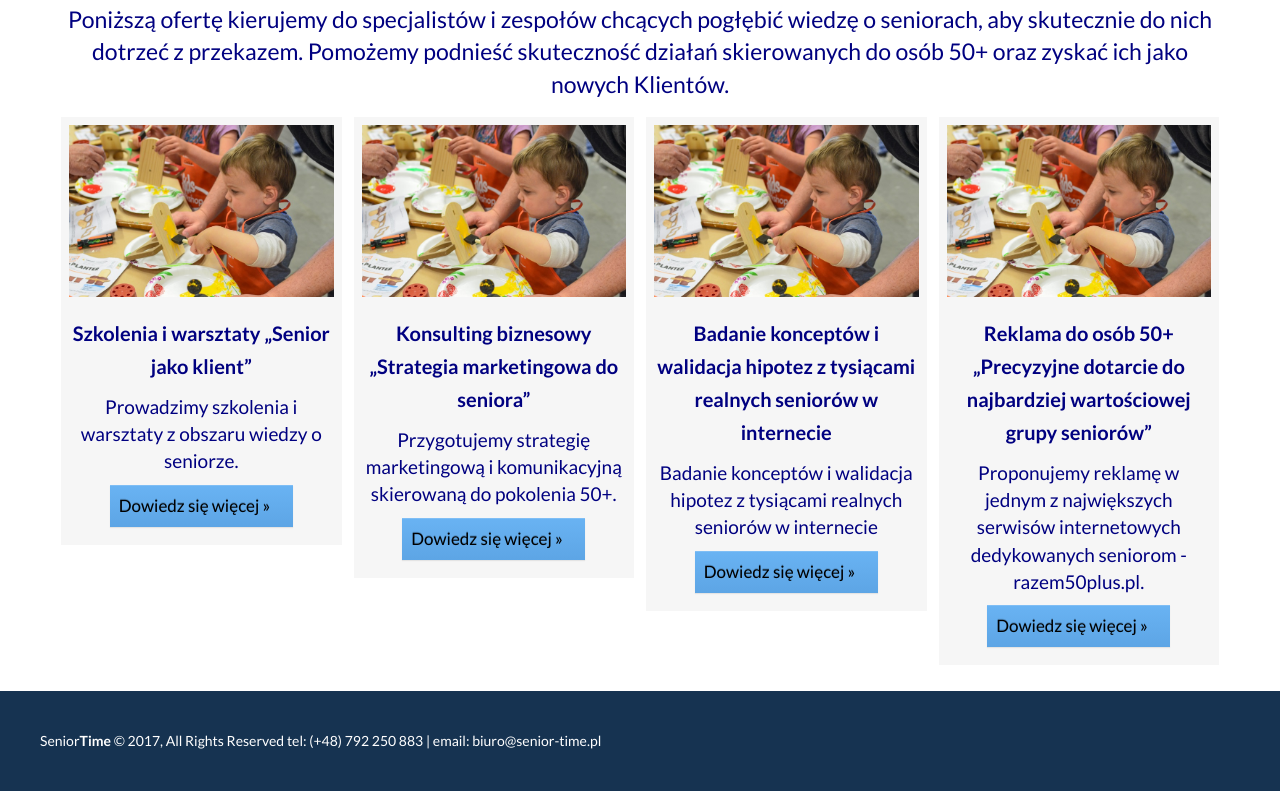
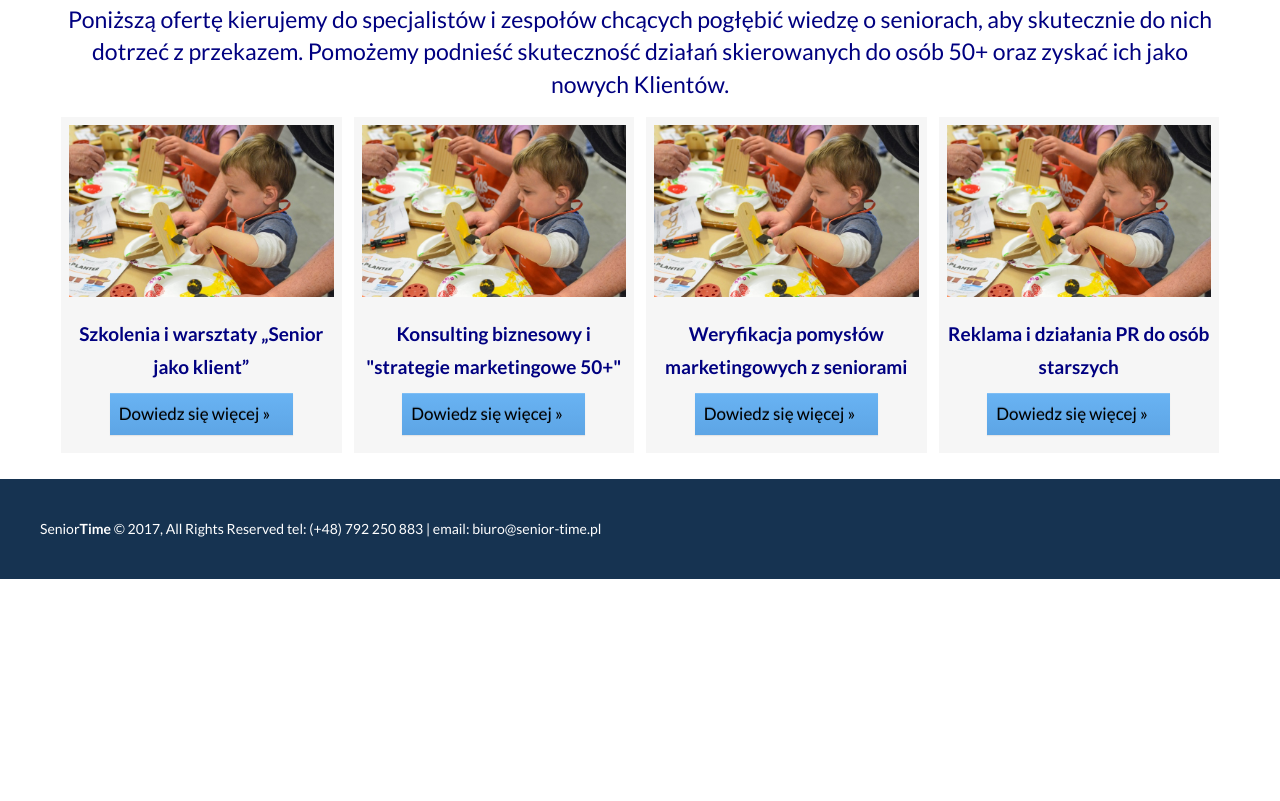
Before and after one commit to MaciekRut/seniortime, a plain HTML site: page index.html in a window 1280 px wide. Shown: the part 725-1526 px from the top of the page. After the commit the page ends 1314 px from the top, so only its background shows below. Drawn offline with nearby package versions, Linux system fonts and the light colour scheme; a script that the page names is missing.

Commit message:
finalne teksty w boxacj

```diff
--- a/index.html
+++ b/index.html
@@ -109,28 +109,22 @@
 	  <div class="row">
         <div class="col-md-6 col-lg-3 offer">
 			  <p><img src="./assets/images/workshop.jpg" class="img-responsive icon"></p>
-			  <h2 class="area_heading">Szkolenia  i warsztaty „Senior jako klient”</h2>
-			  <p class="area_content">Prowadzimy szkolenia i warsztaty z obszaru wiedzy o seniorze.</p>
+			  <h2 class="area_heading">Szkolenia i warsztaty „Senior jako klient”</h2>
 			  <p><a class="btn-primary offer" href="./offer-1.html" role="button">Dowiedz się więcej &raquo;</a></p>
         </div>
 		<div class="col-md-6 col-lg-3 offer">
 			  <p><img src="./assets/images/workshop.jpg" class="img-responsive icon"></p>
-			  <h2 class="area_heading">Konsulting biznesowy „Strategia marketingowa do seniora”</h2>
-			  <p class="area_content">Przygotujemy strategię marketingową i komunikacyjną skierowaną do pokolenia 50+.</p>
+			  <h2 class="area_heading">Konsulting biznesowy i "strategie marketingowe 50+"</h2>
 			  <p><a class="btn-primary offer" href="./offer-2.html" role="button">Dowiedz się więcej &raquo;</a></p>
         </div>
         <div class="col-md-6 col-lg-3 offer">
 		      <p><img src="./assets/images/workshop.jpg" class="img-responsive icon"></p>
-			  <h2 class="area_heading">Badanie konceptów i walidacja hipotez  z tysiącami realnych seniorów w internecie</h2>
-			  <p class="area_content">Badanie konceptów i walidacja hipotez  z tysiącami realnych seniorów w internecie</p>
+			  <h2 class="area_heading">Weryfikacja pomysłów marketingowych z seniorami</h2>
 			  <p><a class="btn-primary offer" href="./offer-3.html" role="button">Dowiedz się więcej &raquo;</a></p>
        </div>
        <div class="col-md-6 col-lg-3 offer">
 			  <p><img src="./assets/images/workshop.jpg" class="img-responsive icon"></p>
-			  <h2 class="area_heading">Reklama do osób  50+
-			  „Precyzyjne dotarcie do  najbardziej wartościowej grupy seniorów”</h2>
-              <p class="area_content">Proponujemy reklamę w jednym z największych serwisów  internetowych dedykowanych
-			  seniorom   - razem50plus.pl.</p>
+			  <h2 class="area_heading">Reklama i działania PR do osób starszych</h2>
               <p><a class="btn-primary offer" href="./offer-4.html" role="button">Dowiedz się więcej &raquo;</a></p>
         </div>
 		<br/>
--- a/styles/style.css
+++ b/styles/style.css
@@ -144,7 +144,7 @@ p.offer_content {
 
 h2.area_heading {
     color: navy;
-    font-size: 20px;
+    font-size: 19px;
     font-weight: bold;
     line-height: 33px;
 }
```
